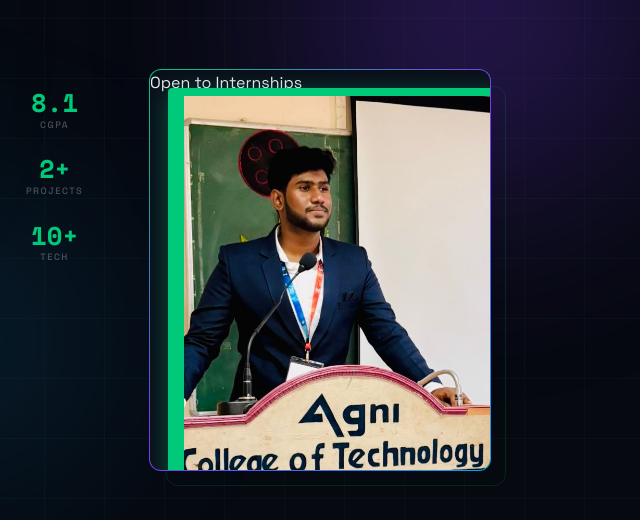
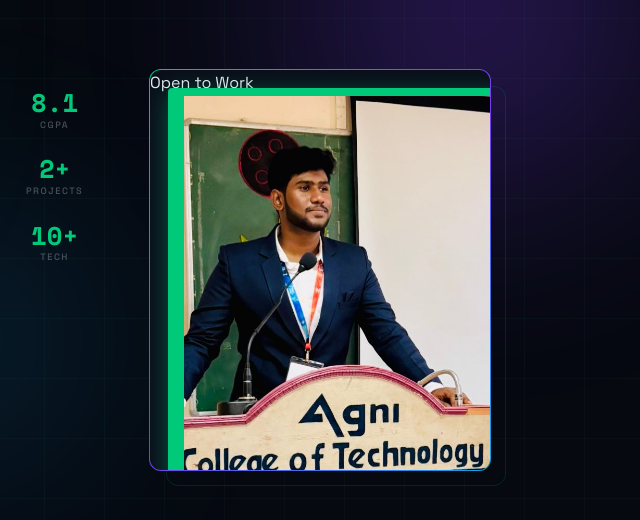
Before and after one commit to nethanreddyp/protfoilo, a plain HTML site: page index.html in a window 1280 px wide. Shown: the part 162-682 px from the top of the page, 616-1256 px from the left. Drawn offline with nearby package versions, Linux system fonts and the light colour scheme.

Commit message:
Update index.html

```diff
--- a/index.html
+++ b/index.html
@@ -521,7 +521,7 @@ footer{
     <div class="photo-box">
       <div class="photo-inner">
 <img src="Nethan_pp.jpeg"
-      <div class="photo-tag">Open to Internships</div>
+      <div class="photo-tag">Open to Work</div>
     </div>
   </div>
 </section>
```
